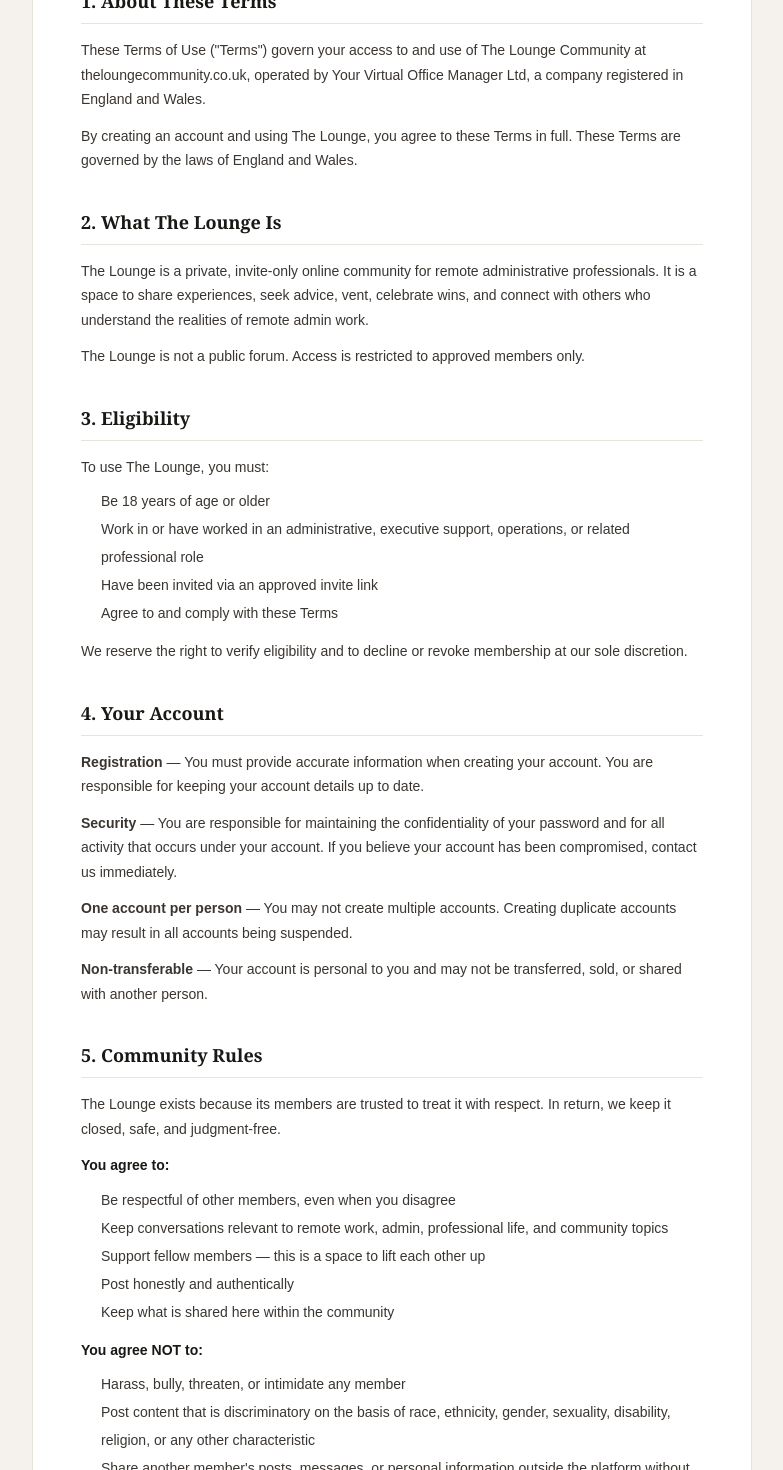
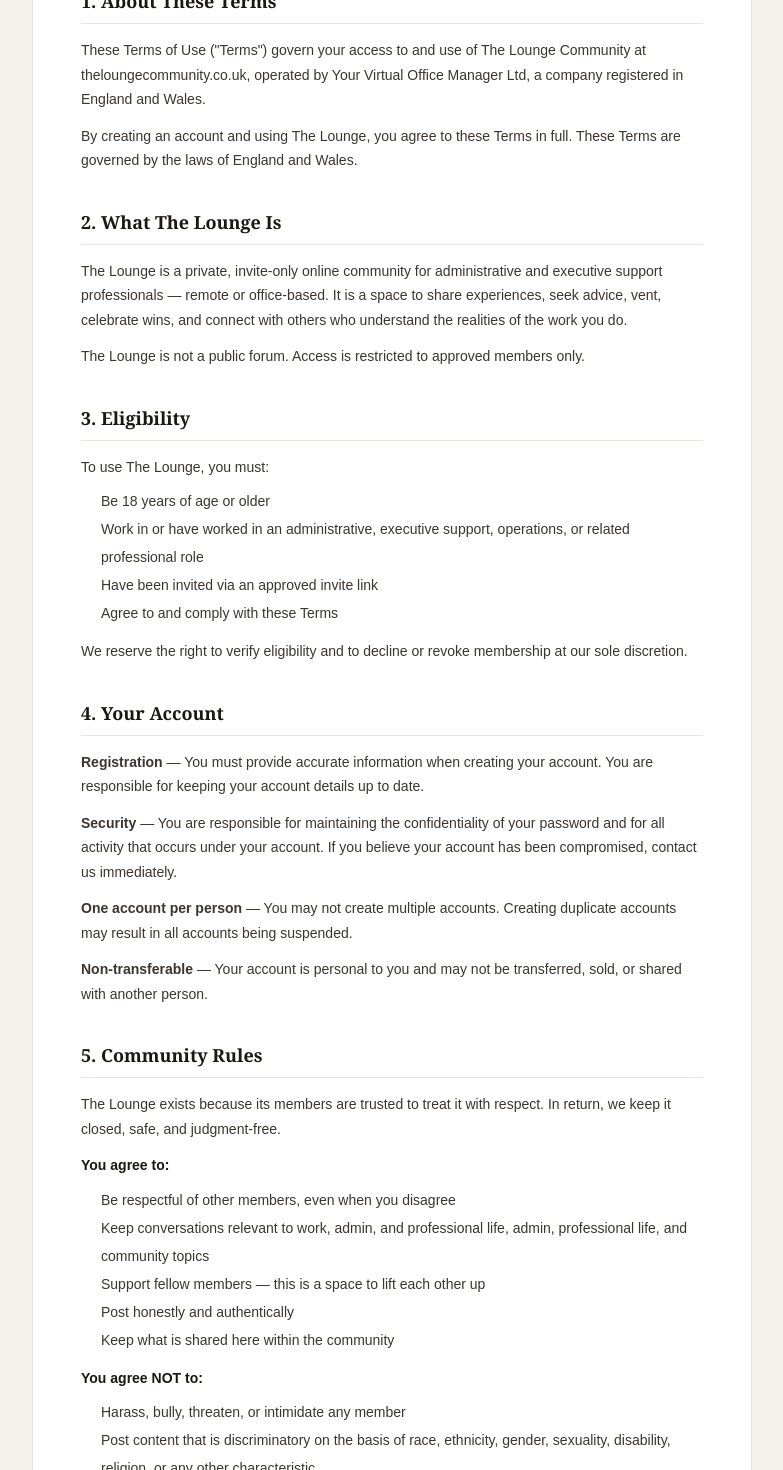
Before and after one commit to YVOMAdmin/the-lounge, a Next.js app: page /terms in a window 1280 px wide. Shown: the part 271-1741 px from the top of the page, without its empty margins (248-1031 px from the left). Built offline with nearby package versions, Linux system fonts and the light colour scheme.

Commit message:
update remote references to be inclusive

```diff
--- a/app/auth/pending/page.tsx
+++ b/app/auth/pending/page.tsx
@@ -8,7 +8,7 @@ export default function PendingPage() {
           Thanks for signing up! Your account is being reviewed by our team. We'll email you once you're approved — usually within 24 hours.
         </p>
         <div style={{background:'#FFFBF5',border:'1px solid #E8E3DC',borderRadius:10,padding:'14px 16px',fontSize:12,color:'#6B6358',lineHeight:1.6,marginBottom:20}}>
-          💙 The Lounge is a closed community for remote admin professionals. We review every member to keep it a safe, trusted space.
+          💙 The Lounge is a closed community for administrative and executive support professionals professionals. We review every member to keep it a safe, trusted space.
         </div>
         <p style={{fontSize:12,color:'#9E9587'}}>
           Wrong account? <a href="/auth/login" style={{color:'#1A1814',fontWeight:600}}>Log in with a different email</a>
--- a/app/auth/signup/page.tsx
+++ b/app/auth/signup/page.tsx
@@ -78,7 +78,7 @@ export default function SignupPage() {
             Your account is being reviewed. We'll email you at <strong>{form.email}</strong> once you're approved — usually within 24 hours.
           </p>
           <div style={{background:'#FFFBF5',border:'1px solid #E8E3DC',borderRadius:10,padding:'14px 16px',marginTop:20,fontSize:12,color:'#6B6358',lineHeight:1.6}}>
-            💙 While you wait — we're a community for remote admin professionals to share, vent, and support each other. Your people. Your space. No judgement..
+            💙 While you wait — we're a community for administrative and executive support professionals professionals to share, vent, and support each other. Your people. Your space. No judgement..
           </div>
         </div>
       </main>
--- a/app/components/Lounge.tsx
+++ b/app/components/Lounge.tsx
@@ -60,7 +60,7 @@ const SEED_POSTS: any[] = [
       { id:401, avatar:"📋", name:"Diane", loc:"GMT", time:"55m ago", text:"This is the most inspiring thing I have read all week. Which Calendly plan? Asking for immediate implementation." },
     ]},
   { id:5, avatar:"📌", name:"Karen", loc:"EST", category:"venting", time:"3h ago",
-    content:"Remote admin life means you're expected to be available instantly on Slack, Teams, WhatsApp, email, AND a phone call 'just to confirm you saw the email.' Meanwhile I am also managing five inboxes, two shared calendars, and a spreadsheet that has a spreadsheet inside it.",
+    content:"Admin and EA life means you're expected to be available instantly on Slack, Teams, WhatsApp, email, AND a phone call 'just to confirm you saw the email.' Meanwhile I am also managing five inboxes, two shared calendars, and a spreadsheet that has a spreadsheet inside it.",
     likes:412, replies:[]},
   { id:6, avatar:"🗂", name:"Ruth", loc:"PST", category:"rant", time:"7h ago", hot:true,
     content:"They gave us a new expenses system. The training video is 47 minutes long. I have to resubmit every receipt from October. October. I have been in admin for eleven years and I have never felt closer to simply walking into the sea.",
--- a/app/privacy/page.tsx
+++ b/app/privacy/page.tsx
@@ -17,7 +17,7 @@ export default function PrivacyPage() {
         <hr style={styles.rule}/>
 
         <Section title="1. Who We Are">
-          <p>The Lounge Community ("The Lounge", "we", "us", "our") is a private online community platform for remote administrative professionals. The Lounge is operated by Your Virtual Office Manager Ltd, a company registered in England and Wales.</p>
+          <p>The Lounge Community ("The Lounge", "we", "us", "our") is a private online community platform for administrative and executive support professionalsdministrative professionals. The Lounge is operated by Your Virtual Office Manager Ltd, a company registered in England and Wales.</p>
           <p style={styles.mt}><strong>Data Controller:</strong> Your Virtual Office Manager Ltd<br/>Contact: <a href="mailto:hello@theloungecommunity.co.uk" style={styles.link}>hello@theloungecommunity.co.uk</a></p>
         </Section>
 
--- a/app/terms/page.tsx
+++ b/app/terms/page.tsx
@@ -22,7 +22,7 @@ export default function TermsPage() {
         </Section>
 
         <Section title="2. What The Lounge Is">
-          <p>The Lounge is a private, invite-only online community for remote administrative professionals. It is a space to share experiences, seek advice, vent, celebrate wins, and connect with others who understand the realities of remote admin work.</p>
+          <p>The Lounge is a private, invite-only online community for administrative and executive support professionals — remote or office-based. It is a space to share experiences, seek advice, vent, celebrate wins, and connect with others who understand the realities of the work you do.</p>
           <p style={styles.mt}>The Lounge is not a public forum. Access is restricted to approved members only.</p>
         </Section>
 
@@ -53,7 +53,7 @@ export default function TermsPage() {
           <p style={{...styles.mt, fontWeight: 600, color: "#1A1814"}}>You agree to:</p>
           <ul style={styles.ul}>
             <li>Be respectful of other members, even when you disagree</li>
-            <li>Keep conversations relevant to remote work, admin, professional life, and community topics</li>
+            <li>Keep conversations relevant to work, admin, and professional life, admin, professional life, and community topics</li>
             <li>Support fellow members — this is a space to lift each other up</li>
             <li>Post honestly and authentically</li>
             <li>Keep what is shared here within the community</li>
--- a/privacy-page.tsx
+++ b/privacy-page.tsx
@@ -17,7 +17,7 @@ export default function PrivacyPage() {
         <hr style={styles.rule}/>
 
         <Section title="1. Who We Are">
-          <p>The Lounge Community ("The Lounge", "we", "us", "our") is a private online community platform for remote administrative professionals. The Lounge is operated by Your Virtual Office Manager Ltd, a company registered in England and Wales.</p>
+          <p>The Lounge Community ("The Lounge", "we", "us", "our") is a private online community platform for administrative and executive support professionalsdministrative professionals. The Lounge is operated by Your Virtual Office Manager Ltd, a company registered in England and Wales.</p>
           <p style={styles.mt}><strong>Data Controller:</strong> Your Virtual Office Manager Ltd<br/>Contact: <a href="mailto:hello@theloungecommunity.co.uk" style={styles.link}>hello@theloungecommunity.co.uk</a></p>
         </Section>
 
--- a/terms-page.tsx
+++ b/terms-page.tsx
@@ -22,7 +22,7 @@ export default function TermsPage() {
         </Section>
 
         <Section title="2. What The Lounge Is">
-          <p>The Lounge is a private, invite-only online community for remote administrative professionals. It is a space to share experiences, seek advice, vent, celebrate wins, and connect with others who understand the realities of remote admin work.</p>
+          <p>The Lounge is a private, invite-only online community for administrative and executive support professionals — remote or office-based. It is a space to share experiences, seek advice, vent, celebrate wins, and connect with others who understand the realities of the work you do.</p>
           <p style={styles.mt}>The Lounge is not a public forum. Access is restricted to approved members only.</p>
         </Section>
 
@@ -53,7 +53,7 @@ export default function TermsPage() {
           <p style={{...styles.mt, fontWeight: 600, color: "#1A1814"}}>You agree to:</p>
           <ul style={styles.ul}>
             <li>Be respectful of other members, even when you disagree</li>
-            <li>Keep conversations relevant to remote work, admin, professional life, and community topics</li>
+            <li>Keep conversations relevant to work, admin, and professional life, admin, professional life, and community topics</li>
             <li>Support fellow members — this is a space to lift each other up</li>
             <li>Post honestly and authentically</li>
             <li>Keep what is shared here within the community</li>
```
